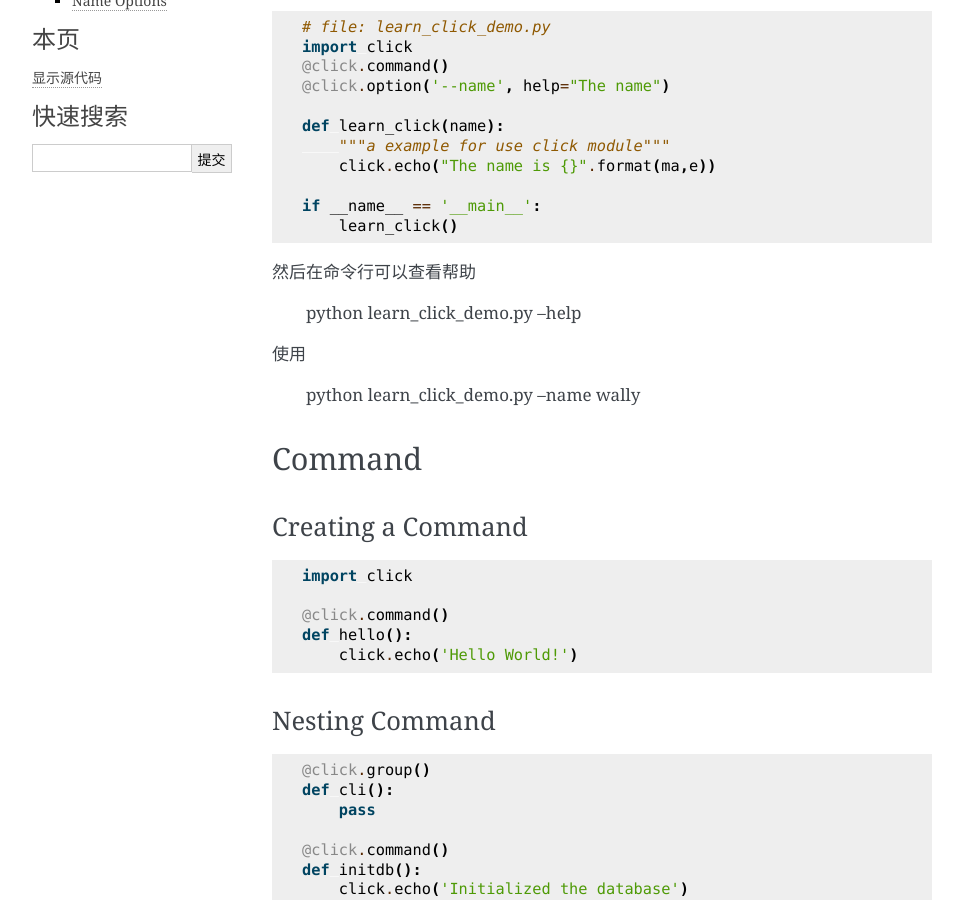
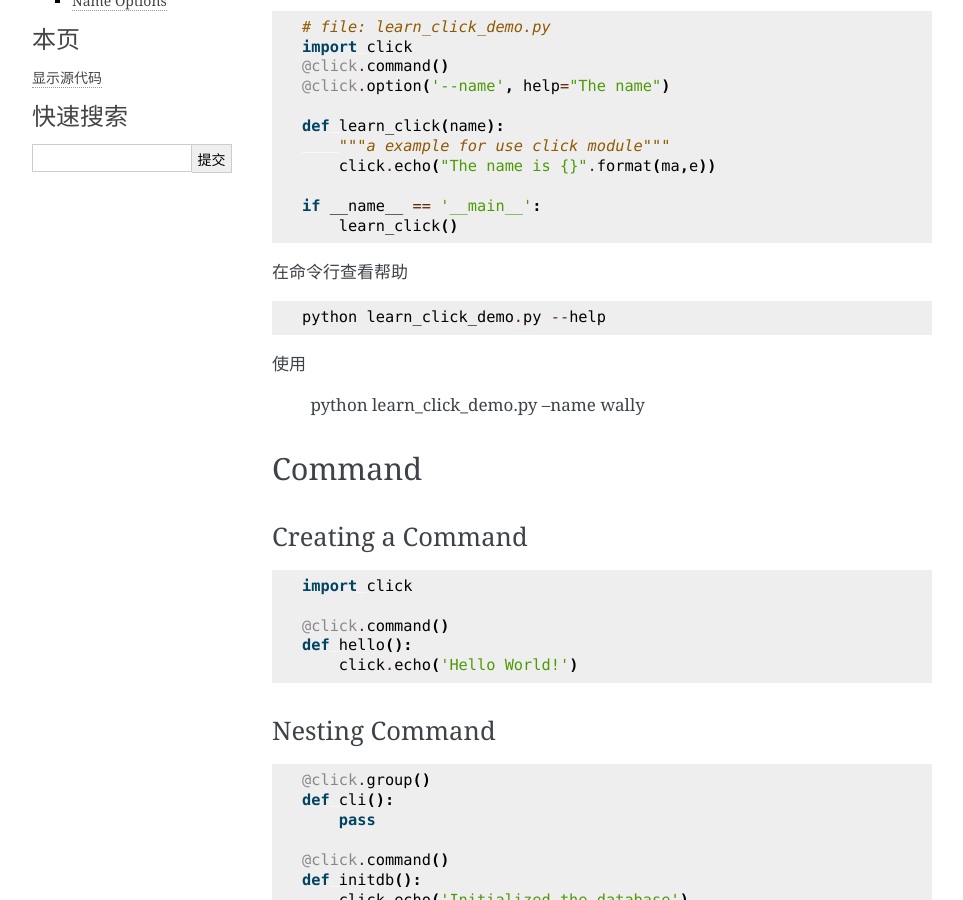
Before and after one commit to SDWally/dop, a Sphinx documentation site: the page built from docs/lookpy/learn_click.rst, in a window 1280 px wide and 900 px high, scrolled down 335 px. Shown: the whole window, without its empty margins (148-1111 px from the left). Built offline with Sphinx 7.4.7, drawn with Linux system fonts in a browser that asks for light colours.

Commit message:
update click

```diff
--- a/docs/lookpy/learn_click.rst
+++ b/docs/lookpy/learn_click.rst
@@ -26,15 +26,17 @@
    if __name__ == '__main__':
        learn_click()
 
-然后在命令行可以查看帮助
+在命令行查看帮助
+
 ::
 
-　　python learn_click_demo.py --help
+ 　　python learn_click_demo.py --help
 
 使用
+
 ::
 
-　　python learn_click_demo.py --name wally
+　 　python learn_click_demo.py --name wally
 
 Command
 ----------
```
